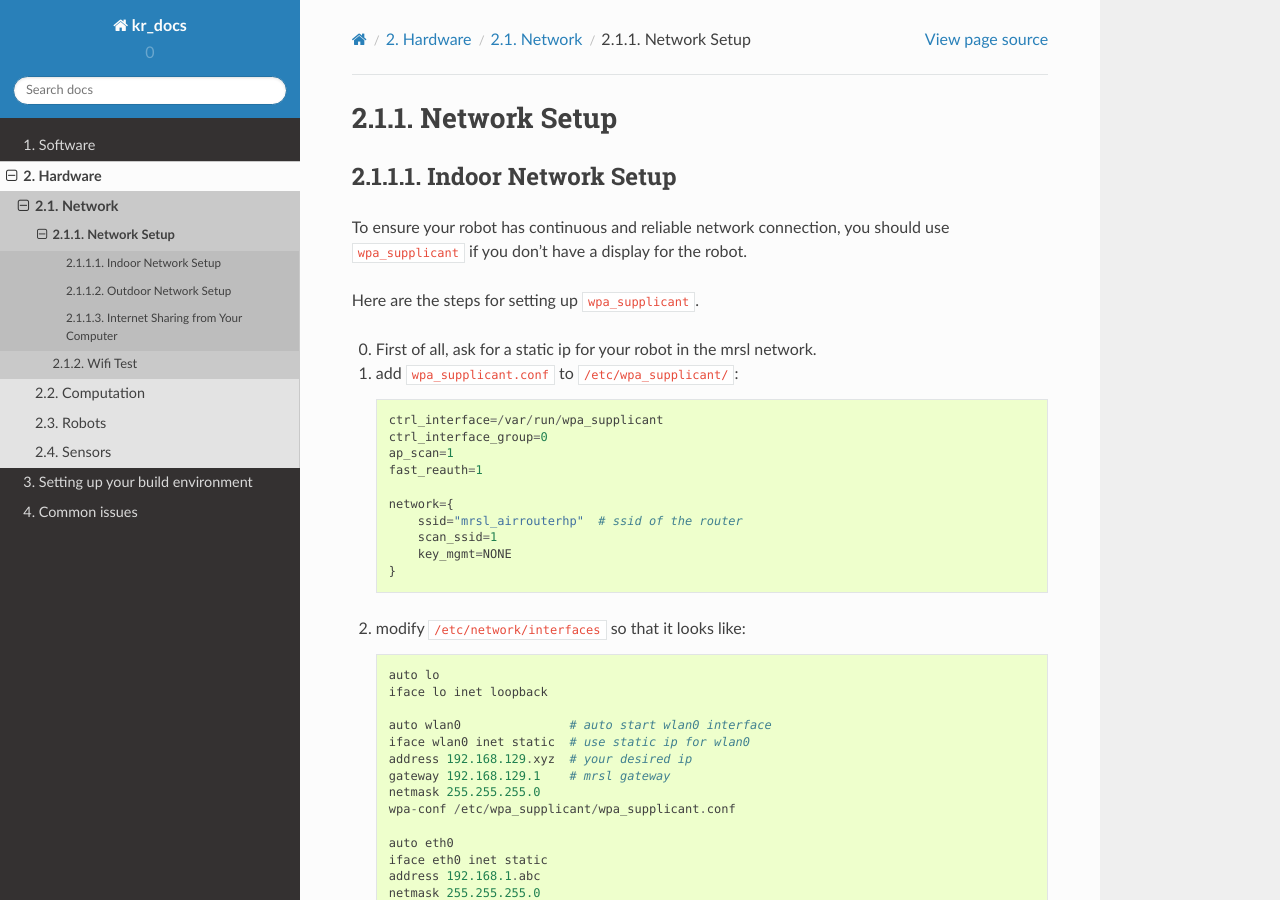
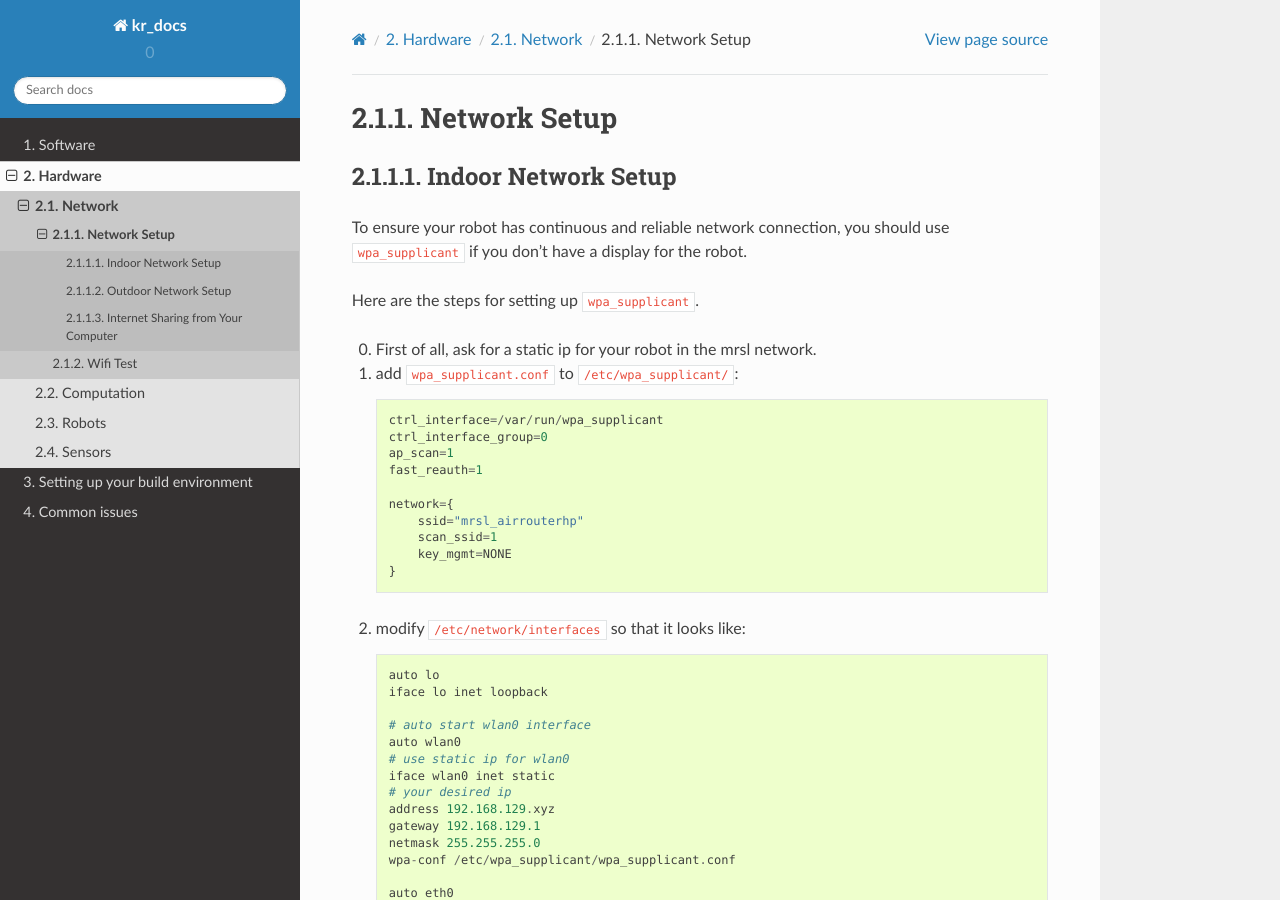
Before and after one commit to KumarRobotics/kr_docs, a Sphinx documentation site: the page built from docs/source/references/hardware/network/network_setup.rst, in a window 1280 px wide and 900 px high. Built offline with Sphinx 7.4.7 and the Read the Docs theme 2.0.0, drawn with Linux system fonts in a browser that asks for light colours; pages that are not in the unit, such as notebooks, are missing from menus.

Commit message:
fix comments in /etc/network/interface

```diff
--- a/docs/source/references/hardware/network/network_setup.rst
+++ b/docs/source/references/hardware/network/network_setup.rst
@@ -19,7 +19,7 @@ Here are the steps for setting up ``wpa_supplicant``.
     fast_reauth=1
 
     network={
-        ssid="mrsl_airrouterhp"  # ssid of the router
+        ssid="mrsl_airrouterhp"
         scan_ssid=1
         key_mgmt=NONE
     }
@@ -29,10 +29,13 @@ Here are the steps for setting up ``wpa_supplicant``.
     auto lo
     iface lo inet loopback
 
-    auto wlan0               # auto start wlan0 interface
-    iface wlan0 inet static  # use static ip for wlan0
-    address 192.168.129.xyz  # your desired ip
-    gateway 192.168.129.1    # mrsl gateway
+    # auto start wlan0 interface
+    auto wlan0
+    # use static ip for wlan0
+    iface wlan0 inet static
+    # your desired ip
+    address 192.168.129.xyz
+    gateway 192.168.129.1
     netmask 255.255.255.0
     wpa-conf /etc/wpa_supplicant/wpa_supplicant.conf
 
--- a/docs/source/references/software/ros/catkin.rst
+++ /dev/null
@@ -1,4 +0,0 @@
-Catkin
-======
-
-`Catkin <http://docs.ros.org/indigo/api/catkin/html/index.html>`_
--- a/docs/source/references/software/software.rst
+++ b/docs/source/references/software/software.rst
@@ -6,5 +6,4 @@ Software
 
   C++ <cpp/cpp>
   Git <git_workflow>
-  ROS <ros/ros>
   Test <test/test>
```
Also changed, not shown: other parts of docs/source/references/hardware/network/network_setup.rst (+2 -2 lines), docs/source/references/software/ros/ros.rst (deleted, +0 -8 lines), docs/source/references/software/ros/ros_node.rst (deleted, +0 -54 lines), docs/source/references/software/ros/ros_node/CMakeLists.txt (deleted, +0 -11 lines), docs/source/references/software/ros/ros_node/package.xml (deleted, +0 -17 lines), 4 other files.
